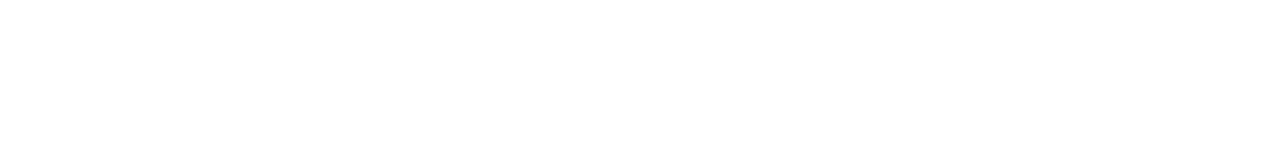
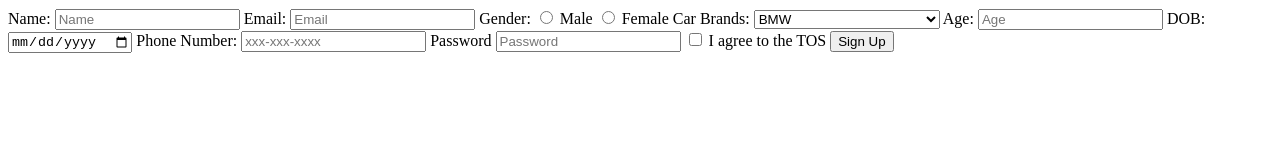
Before and after one commit to acciojob/car-insurance-form-SWETA2318, a website: page main.html in a window 1280 px wide. Drawn offline with Linux system fonts and the light colour scheme.

Commit message:
created a submission

```diff
--- a/main.html
+++ b/main.html
@@ -1,5 +1,3 @@
-<!DOCTYPE html>
-
 <html>
 
 <head>
@@ -8,6 +6,45 @@
 
 <body>
 	<!-- the entire body must be written by student -->
+	<form action="#" method="post">
+        <label for="name">Name:</label>
+        <input type="Text" id="name" name="name" placeholder="Name" required>
+
+        <label for="email">Email:</label>
+        <input type="Email" id="email" name="email" placeholder="Email" required>
+
+        <label>Gender:</label>
+        <input type="Radio" id="gender_m" name="gender" required>
+        <label for="gender_m">Male</label>
+        <input type="Radio" id="gender_f" name="gender" required>
+        <label for="gender_f">Female</label>
+
+        <label for="cars">Car Brands:</label>
+        <select id="cars" name="cars" required>
+            <option value="" disabled>--Please choose an option--</option>
+            <option value="bmw">BMW</option>
+            <option value="audi">Audi</option>
+            <option value="mercedes">Mercedes</option>
+        </select>
+
+        <label for="age">Age:</label>
+        <input type="Number" id="age" name="age" placeholder="Age" required>
+
+        <label for="dob">DOB:</label>
+        <input type="Date" id="dob" name="dob" required>
+
+        <label for="tel">Phone Number:</label>
+        <input type="Tel" id="tel" name="tel" pattern="[0-9]{3}-[0-9]{3}-[0-9]{4}" placeholder="xxx-xxx-xxxx">
+
+		<label for="password">Password</label>
+        <input type="Password" id="password" placeholder="Password" required>
+
+        <label for="tos"><input type="checkbox"heckbox" id="tos" name="tos" required>
+    I agree to the TOS</label>
+
+
+        <button type="submit">Sign Up</button>
+    </form>
     <script type="text/javascript" src="./script.js">
 </script>
 
```
